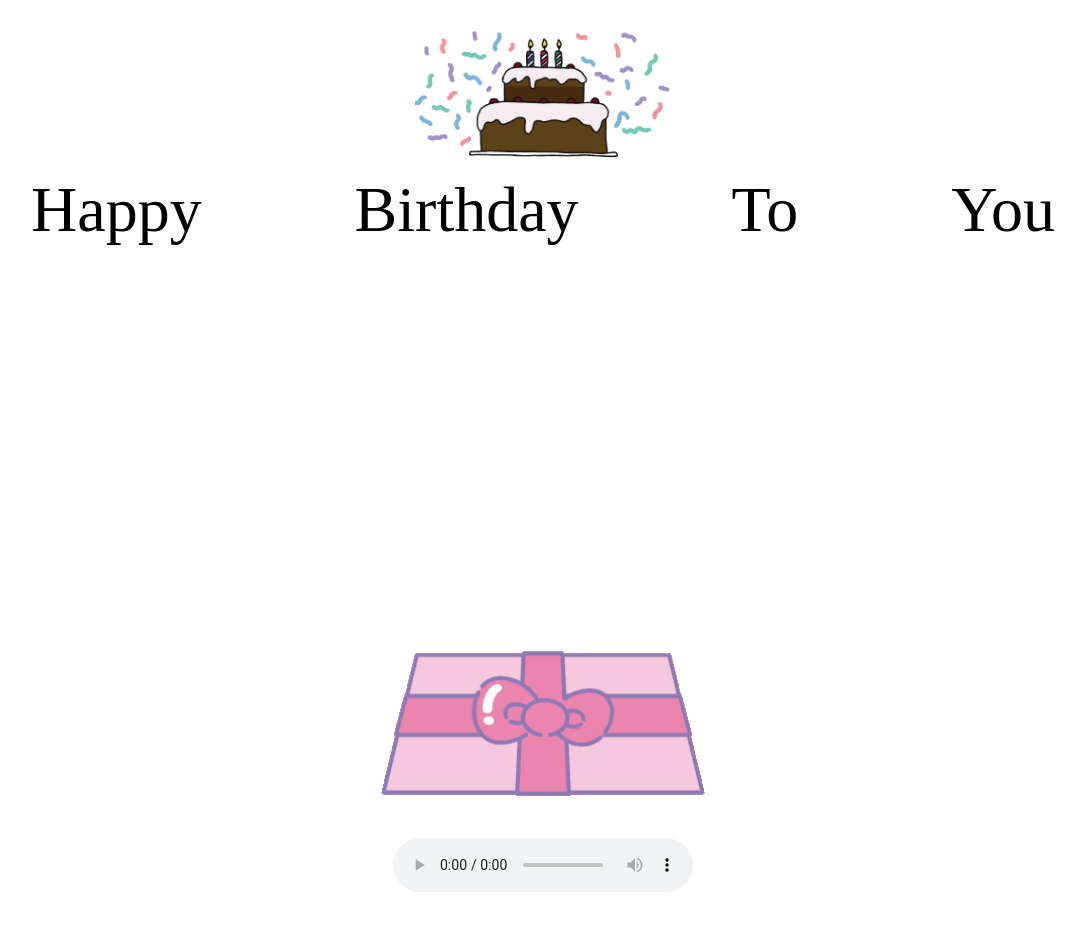
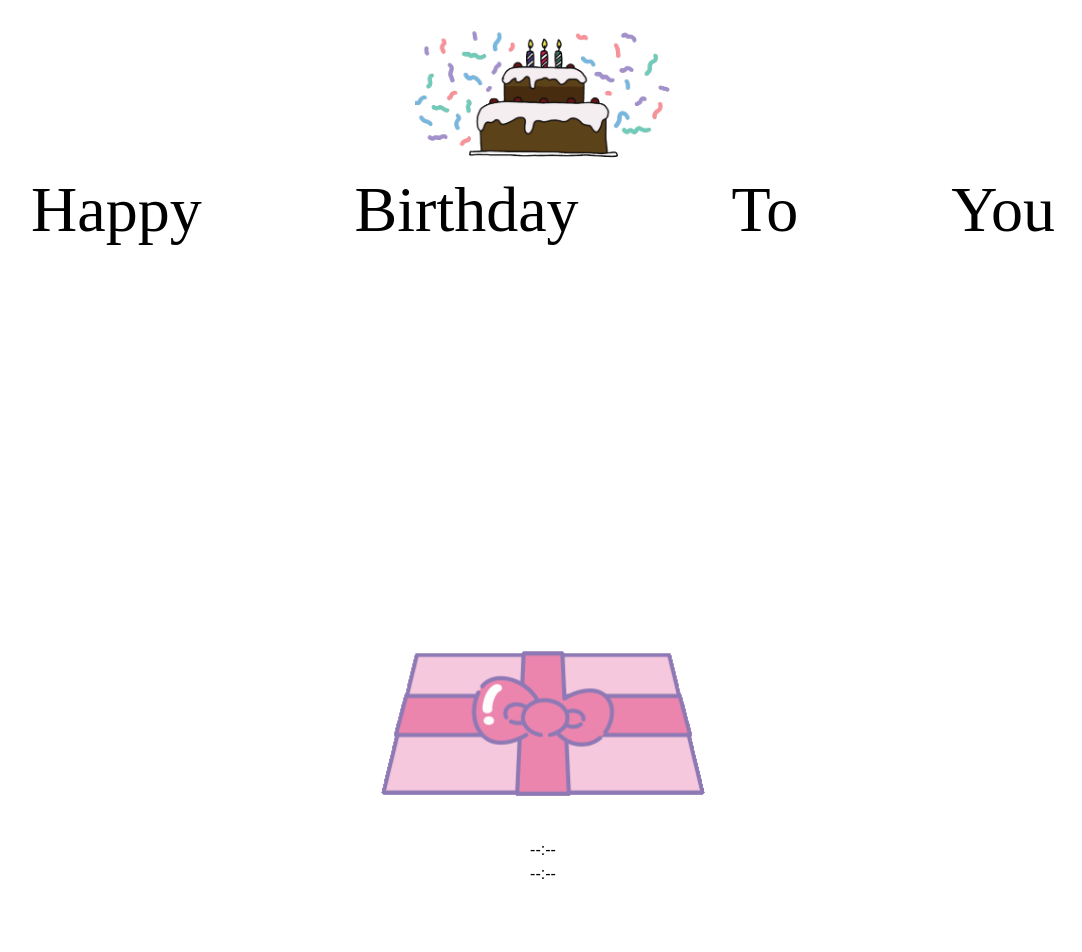
Before and after one commit to hyeleeeeen/birthday_project, a React (Create React App) app: page /birthday in a window 1280 px wide. Shown: the top 952 px of the page, without its empty margins (97-1179 px from the left). Built offline with nearby package versions, Linux system fonts and the light colour scheme; no server answers; a web font is replaced by a local one.

Commit message:
:bug: fix : 음악재생 오류 수정

```diff
--- a/src/components/PlayMusic.js
+++ b/src/components/PlayMusic.js
@@ -1,10 +1,16 @@
-import ReactAudioPlayer from 'react-audio-player';
+import AudioPlayer from 'react-h5-audio-player';
 import music from '../asset/music/song.mp3';
 
 function PlayMusic() {
   return (
     <>
-      <ReactAudioPlayer src={music} autoPlay controls loop={true} />
+      <AudioPlayer
+        autoPlay
+        src={music}
+        onPlay={(e) => console.log('onPlay')}
+        loop={true}
+        showJumpControls={false}
+      />
     </>
   );
 }
```
